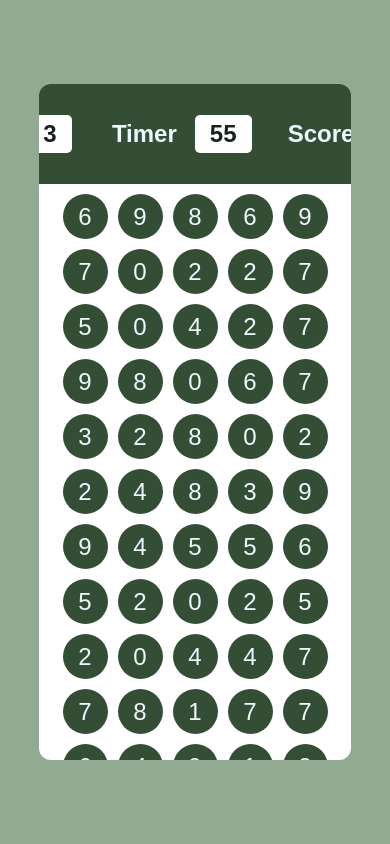
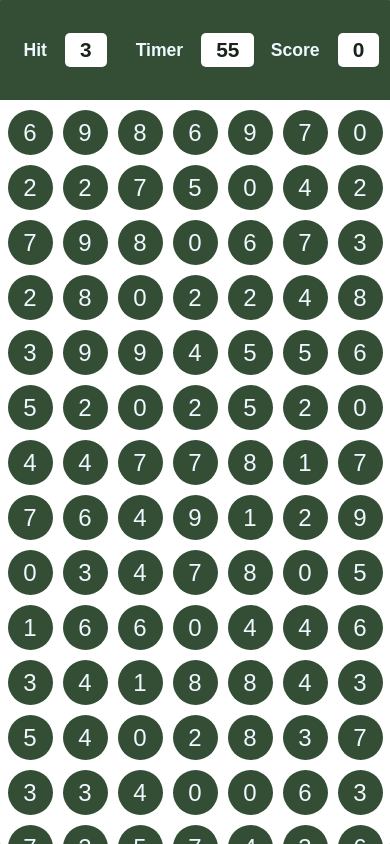
Before and after one commit to KaranGhorse/Hitnumber, a plain HTML site: page index.html in a window 390 px wide. Drawn offline with Linux system fonts and the light colour scheme.

Commit message:
Update style.css

```diff
--- a/style.css
+++ b/style.css
@@ -37,13 +37,6 @@ body {
     /* padding: 0 70px; */
 }
 
-@media (max-width:900px) {
-    .tpnl {
-
-        gap: 50px;
-        /* padding: 0 70px; */
-    }
-}
 .box {
     width: 120px;
     display: flex;
@@ -134,3 +127,31 @@ body {
     border: none;
     font-weight: 500;
 }
+
+@media (max-width:900px) {
+    .tpnl {
+        gap: 50px;
+    }
+}
+@media (max-width:610px) {
+    #panel {
+        width: 100%;
+        border-radius: 1px;
+        overflow: hidden;
+        height: 100%;
+    }
+
+    .bpnl {
+
+        padding: 10px 5px;
+    }
+    .box span {
+        font-size: 1.3rem;
+    }
+    .box h2 {
+        font-size: 1.1rem;
+    }
+    .tpnl {
+        gap: 10px;
+    }
+}
```
